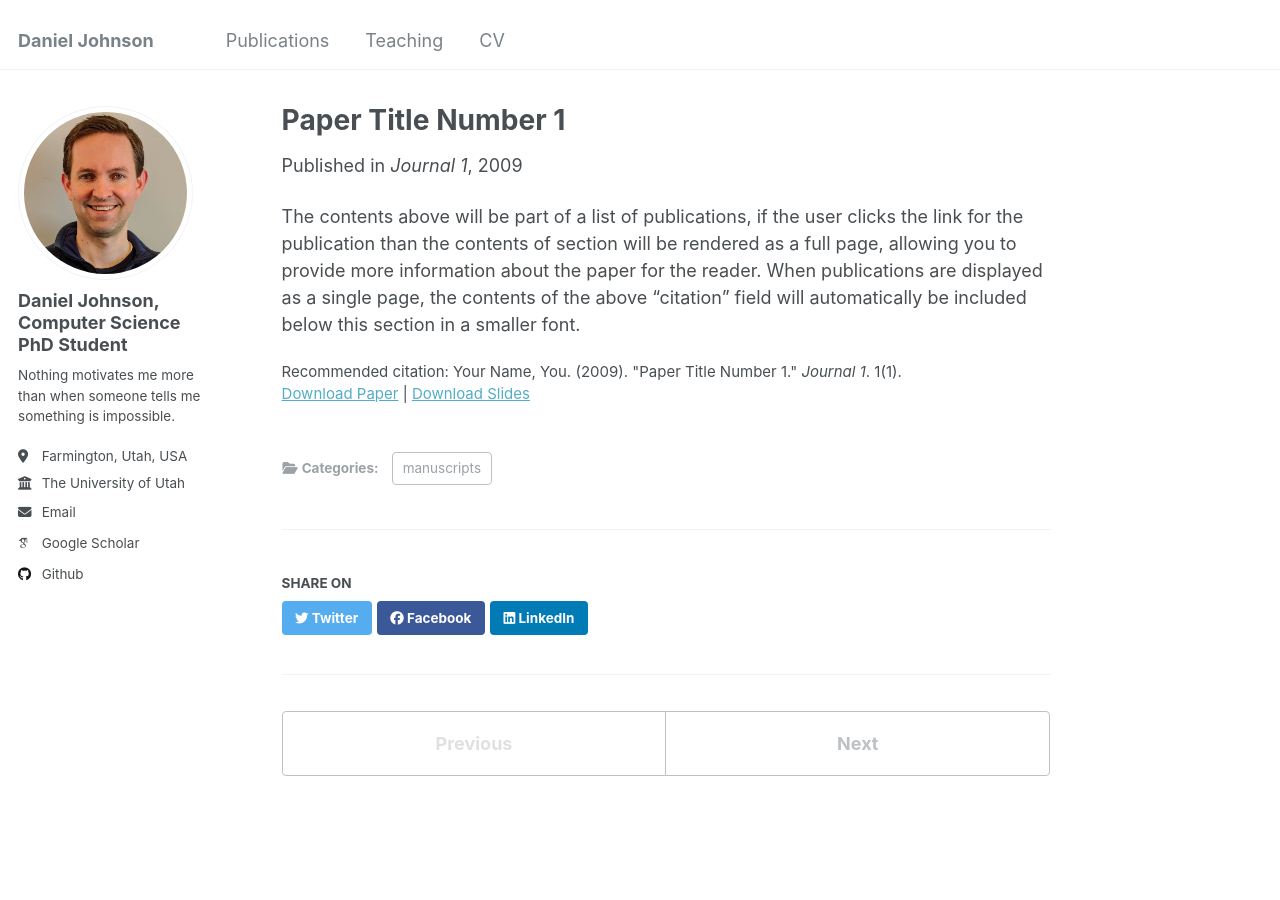
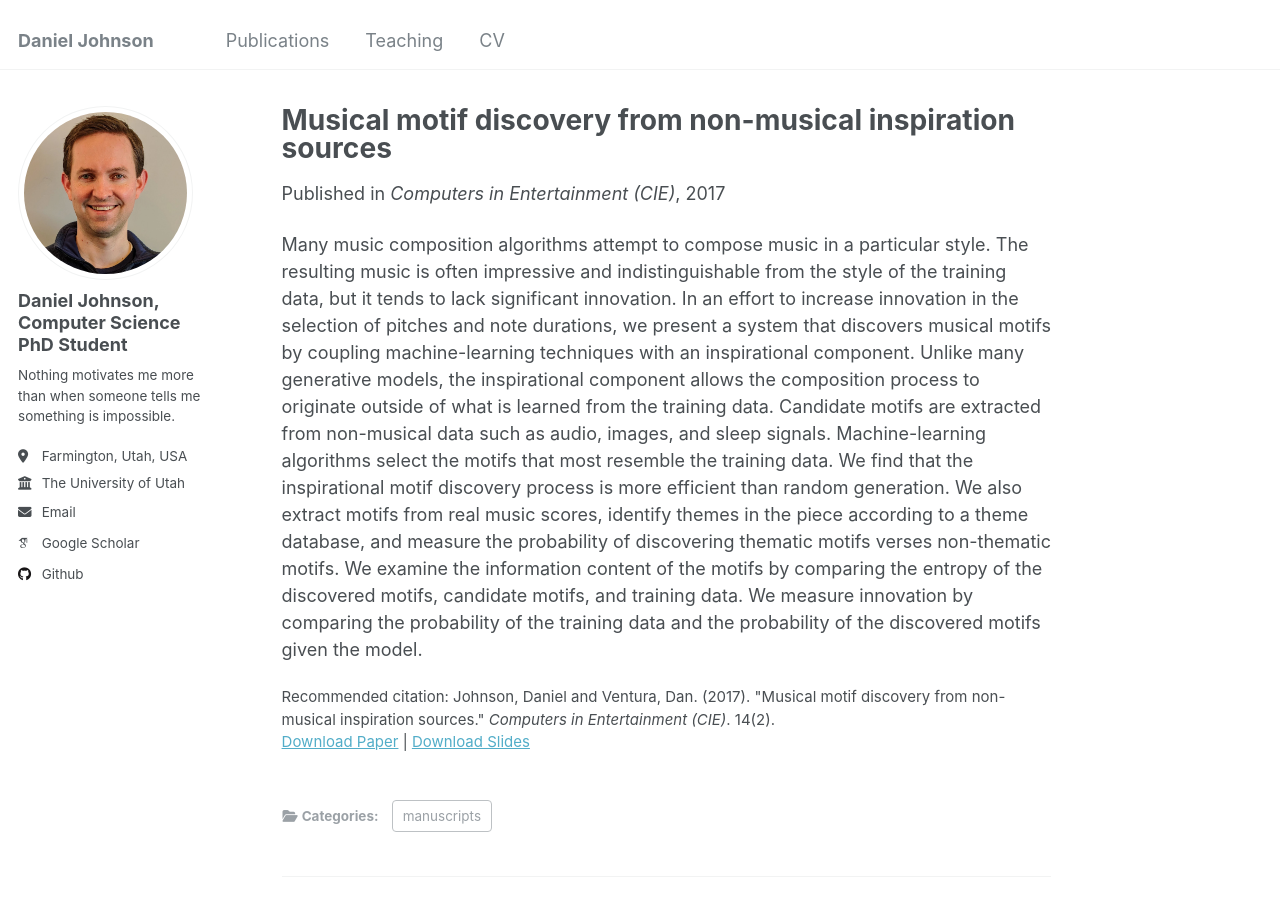
Before and after one commit to danj1000/danj1000.github.io, a Jekyll site: the page built from _publications/2009-10-01-paper-title-number-1.md, in a window 1280 px wide and 900 px high. Built offline with Jekyll 4.4.1, drawn with Linux system fonts in a browser that asks for light colours; some web fonts are replaced.

Commit message:
Update 2009-10-01-paper-title-number-1.md

```diff
--- a/_publications/2009-10-01-paper-title-number-1.md
+++ b/_publications/2009-10-01-paper-title-number-1.md
@@ -1,14 +1,14 @@
 ---
-title: "Paper Title Number 1"
+title: "Musical motif discovery from non-musical inspiration sources"
 collection: publications
 category: manuscripts
-permalink: /publication/2009-10-01-paper-title-number-1
+permalink: /publication/2017-musical-motif-discovery
 excerpt: 'This paper is about the number 1. The number 2 is left for future work.'
-date: 2009-10-01
-venue: 'Journal 1'
+date: 2017-01-01
+venue: 'Computers in Entertainment (CIE)'
 slidesurl: 'http://academicpages.github.io/files/slides1.pdf'
-paperurl: 'http://academicpages.github.io/files/paper1.pdf'
-citation: 'Your Name, You. (2009). &quot;Paper Title Number 1.&quot; <i>Journal 1</i>. 1(1).'
+paperurl: 'https://dl.acm.org/doi/10.1145/2888403'
+citation: 'Johnson, Daniel and Ventura, Dan. (2017). &quot;Musical motif discovery from non-musical inspiration sources.&quot; <i>Computers in Entertainment (CIE)</i>. 14(2).'
 ---
 
-The contents above will be part of a list of publications, if the user clicks the link for the publication than the contents of section will be rendered as a full page, allowing you to provide more information about the paper for the reader. When publications are displayed as a single page, the contents of the above "citation" field will automatically be included below this section in a smaller font.
+Many music composition algorithms attempt to compose music in a particular style. The resulting music is often impressive and indistinguishable from the style of the training data, but it tends to lack significant innovation. In an effort to increase innovation in the selection of pitches and note durations, we present a system that discovers musical motifs by coupling machine-learning techniques with an inspirational component. Unlike many generative models, the inspirational component allows the composition process to originate outside of what is learned from the training data. Candidate motifs are extracted from non-musical data such as audio, images, and sleep signals. Machine-learning algorithms select the motifs that most resemble the training data. We find that the inspirational motif discovery process is more efficient than random generation. We also extract motifs from real music scores, identify themes in the piece according to a theme database, and measure the probability of discovering thematic motifs verses non-thematic motifs. We examine the information content of the motifs by comparing the entropy of the discovered motifs, candidate motifs, and training data. We measure innovation by comparing the probability of the training data and the probability of the discovered motifs given the model.
```
